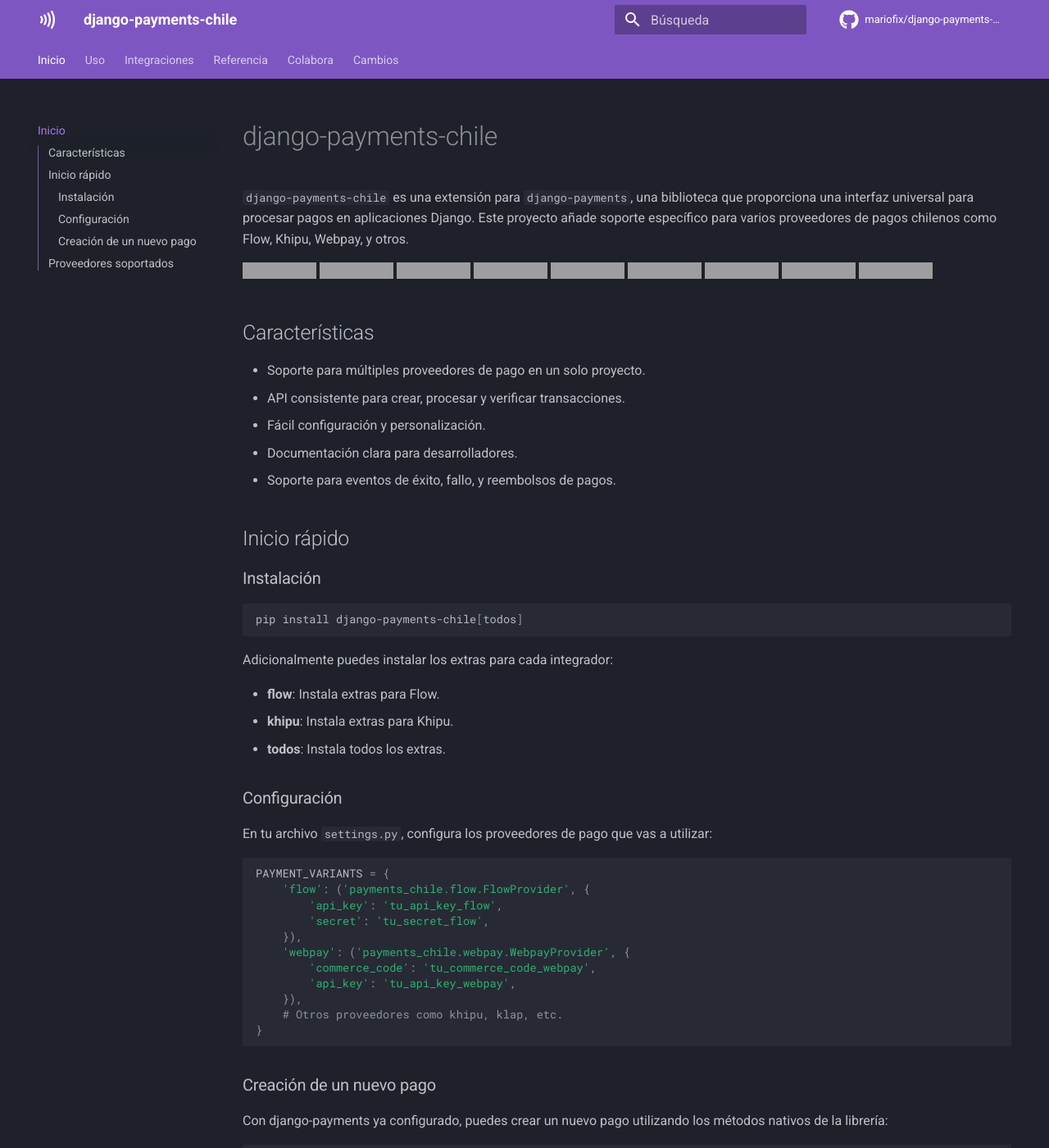
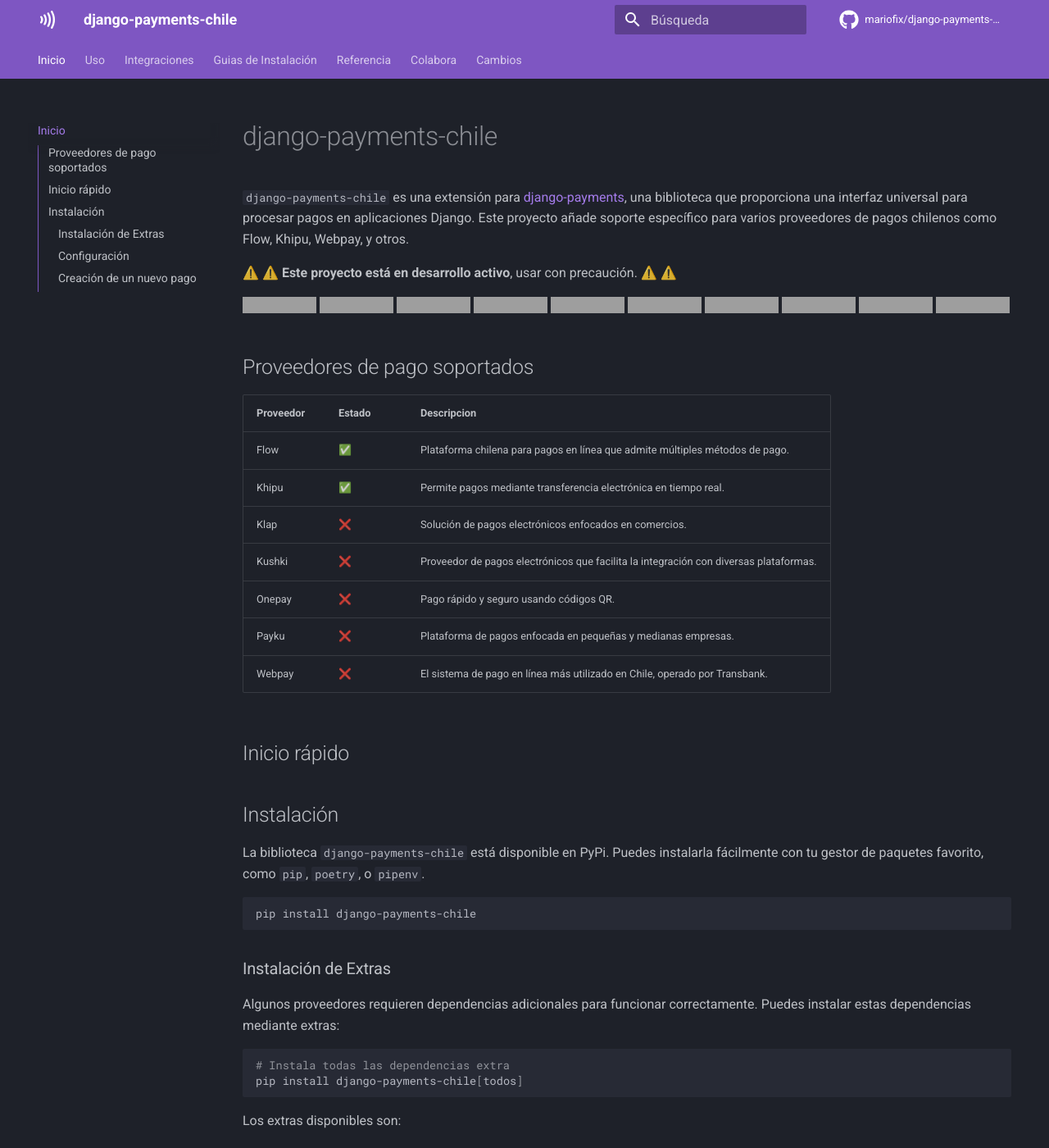
Before and after one commit to yolo45osea/django-payments-chile, an MkDocs documentation site: the page built from docs/index.md, in a window 1280 px wide and 1400 px high. Shown: the whole window at 82% size. Built offline with MkDocs 1.6.1 and Material for MkDocs 9.7.7, drawn with Linux system fonts in a browser that asks for light colours; comment, search, counter and statistics services are not loaded; some of the changed text lies outside the part shown; grey boxes are pictures that could not be loaded.

````diff
--- a/docs/index.md
+++ b/docs/index.md
@@ -1,38 +1,70 @@
 # django-payments-chile
 
-`django-payments-chile` es una extensión para `django-payments`, una biblioteca que proporciona una interfaz universal para procesar pagos en aplicaciones Django. Este proyecto añade soporte específico para varios proveedores de pagos chilenos como Flow, Khipu, Webpay, y otros.
+`django-payments-chile` es una extensión para [django-payments](https://github.com/jazzband/django-payments), una biblioteca que proporciona una interfaz universal para procesar pagos en aplicaciones Django. Este proyecto añade soporte específico para varios proveedores de pagos chilenos como Flow, Khipu, Webpay, y otros.
 
-![PyPI - Status](https://img.shields.io/pypi/status/django-payments-flow)
-[![Downloads](https://pepy.tech/badge/django-payments-flow)](https://pepy.tech/project/django-payments-flow)
-[![Codacy Badge](https://app.codacy.com/project/badge/Grade/7dc3c8d6fe844fdaa1de0cb86c242934)](https://app.codacy.com/gh/mariofix/django-payments-flow/dashboard?utm_source=gh&utm_medium=referral&utm_content=&utm_campaign=Badge_grade)
-[![Codacy Badge](https://app.codacy.com/project/badge/Coverage/7dc3c8d6fe844fdaa1de0cb86c242934)](https://app.codacy.com/gh/mariofix/django-payments-flow/dashboard?utm_source=gh&utm_medium=referral&utm_content=&utm_campaign=Badge_coverage)
-[![pre-commit.ci status](https://results.pre-commit.ci/badge/github/mariofix/django-payments-flow/main.svg)](https://results.pre-commit.ci/latest/github/mariofix/django-payments-flow/main)
-![PyPI](https://img.shields.io/pypi/v/django-payments-flow)
-![PyPI - Python Version](https://img.shields.io/pypi/pyversions/django-payments-flow)
-![PyPI - Implementation](https://img.shields.io/pypi/implementation/django-payments-flow)
-![PyPI - License](https://img.shields.io/pypi/l/django-payments-flow)
+⚠️ ⚠️ **Este proyecto está en desarrollo activo**, usar con precaución. ⚠️ ⚠️
 
-## Características
+![PyPI - Status](https://img.shields.io/pypi/status/django-payments-chile)
+[![Downloads](https://pepy.tech/badge/django-payments-chile)](https://pepy.tech/project/django-payments-chile)
+[![Codacy Badge](https://app.codacy.com/project/badge/Grade/fde07768d1714b0b93c6addd5e13bb7f)](https://app.codacy.com/gh/mariofix/django-payments-chile/dashboard?utm_source=gh&utm_medium=referral&utm_content=&utm_campaign=Badge_grade)
+[![Codacy Badge](https://app.codacy.com/project/badge/Coverage/fde07768d1714b0b93c6addd5e13bb7f)](https://app.codacy.com/gh/mariofix/django-payments-chile/dashboard?utm_source=gh&utm_medium=referral&utm_content=&utm_campaign=Badge_coverage)
+[![pre-commit.ci status](https://results.pre-commit.ci/badge/github/mariofix/django-payments-chile/main.svg)](https://results.pre-commit.ci/latest/github/mariofix/django-payments-chile/main)
+[![Tests & Coverage](https://github.com/mariofix/django-payments-chile/actions/workflows/tests_coverage.yml/badge.svg?branch=main)](https://github.com/mariofix/django-payments-chile/actions/workflows/tests_coverage.yml)
+![PyPI](https://img.shields.io/pypi/v/django-payments-chile)
+![PyPI - Python Version](https://img.shields.io/pypi/pyversions/django-payments-chile)
+![PyPI - Implementation](https://img.shields.io/pypi/implementation/django-payments-chile)
+![PyPI - License](https://img.shields.io/pypi/l/django-payments-chile)
 
-- Soporte para múltiples proveedores de pago en un solo proyecto.
-- API consistente para crear, procesar y verificar transacciones.
-- Fácil configuración y personalización.
-- Documentación clara para desarrolladores.
-- Soporte para eventos de éxito, fallo, y reembolsos de pagos.
+## Proveedores de pago soportados
+
+| Proveedor | Estado | Descripcion |
+| --- | --- | --- |
+| Flow | ✅ | Plataforma chilena para pagos en línea que admite múltiples métodos de pago. |
+| Khipu | ✅ | Permite pagos mediante transferencia electrónica en tiempo real. |
+| Klap | ❌ | Solución de pagos electrónicos enfocados en comercios. |
+| Kushki | ❌ | Proveedor de pagos electrónicos que facilita la integración con diversas plataformas. |
+| Onepay | ❌ | Pago rápido y seguro usando códigos QR. |
+| Payku | ❌ | Plataforma de pagos enfocada en pequeñas y medianas empresas. |
+| Webpay | ❌ | El sistema de pago en línea más utilizado en Chile, operado por Transbank. |
 
 ## Inicio rápido
 
-### Instalación
+## Instalación
+
+La biblioteca `django-payments-chile` está disponible en PyPi. Puedes instalarla fácilmente con tu gestor de paquetes favorito, como `pip`, `poetry`, o `pipenv`.
 
 ```bash
+pip install django-payments-chile
+```
+
+### Instalación de Extras
+
+Algunos proveedores requieren dependencias adicionales para funcionar correctamente. Puedes instalar estas dependencias mediante extras:
+
+```bash
+# Instala todas las dependencias extra
 pip install django-payments-chile[todos]
 ```
 
-Adicionalmente puedes instalar los extras para cada integrador:
+Los extras disponibles son:
 
-- **flow**: Instala extras para Flow.
-- **khipu**: Instala extras para Khipu.
-- **todos**: Instala todos los extras.
+- **webpay**: Incluye la dependencia `transbank-sdk`.
+- **oneclick**: También incluye `transbank-sdk`.
+- **todos**: Instala todas las dependencias extra mencionadas.
+
+Por ejemplo, para instalar solo las dependencias necesarias para Webpay, puedes ejecutar:
+
+```bash
+pip install django-payments-chile[webpay]
+```
+
+Esto es equivalente a instalar las dependencias manualmente:
+
+```bash
+pip install django-payments-chile transbank-sdk
+```
+
+**Nota**: La instalación de extras es opcional. Si prefieres, puedes gestionar las dependencias adicionales de forma manual en tu proyecto.
 
 ### Configuración
 
@@ -77,15 +109,3 @@ return redirect(redirect_url)
 ```
 
 Para más detalles sobre el flujo de pago y las respuestas de los proveedores, consulta la sección [configuración](configuration.md).
-
-## Proveedores soportados
-
-- Flow
-- Khipu
-- Klap
-- Kushki
-- Payku
-- Webpay
-- Onepay
-
-Consulta la documentación para aprender cómo integrarlos.
--- a/mkdocs.yml
+++ b/mkdocs.yml
@@ -37,7 +37,14 @@ nav:
   - Inicio: index.md
   - Uso: uso.md
   - Integraciones: providers.md
-  - Referencia: api.md
+  - Guias de Instalación:
+      - Aplicación Django: guia-django.md
+      - Tienda en Django: guias-tienda.md
+      - Desde Cero: guias.md
+  - Referencia:
+      - API: api.md
+      - FlowProvider: api-flowprovider.md
+      - KhipuProvider: api-khipuprovider.md
   - Colabora: contributing.md
   - Cambios: CHANGELOG.md
 
````
Also changed, not shown: docs/CHANGELOG.md (+15 -1 lines), docs/api-flowprovider.md (added, +1 -0 lines), docs/api-khipuprovider.md (added, +1 -0 lines), docs/api.md (+2 -51 lines), docs/guia-django.md (added, +156 -0 lines), docs/guia-introduccion.md (added, +7 -0 lines), docs/guia-tienda.md (added, +1 -0 lines), docs/providers.md (+6 -45 lines), 3 other files.
